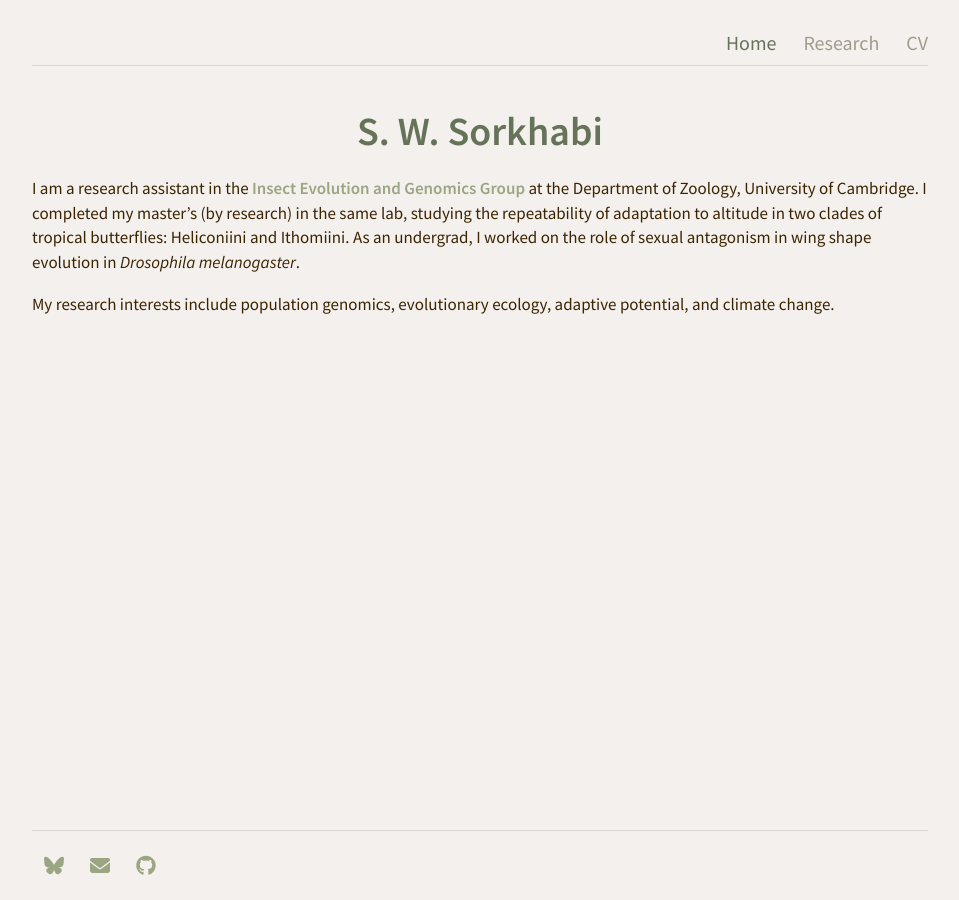
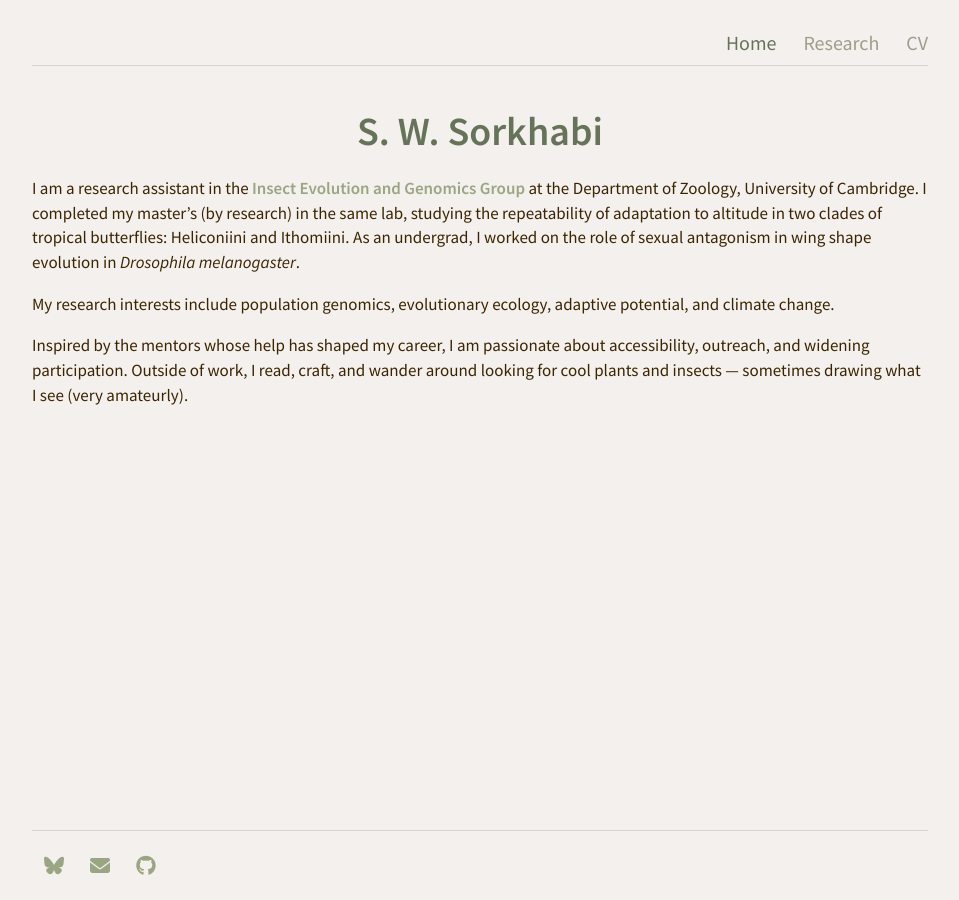
Before and after one commit to ssorkhabi/ssorkhabi.github.io, a Jekyll site: the page built from index.md, in a window 1280 px wide. Shown: the whole page, without its empty margins (160-1119 px from the left). Built offline with Jekyll 4.4.1, drawn with Linux system fonts in a browser that asks for light colours.

Commit message:
updated the text

```diff
--- a/index.md
+++ b/index.md
@@ -8,3 +8,6 @@ I am a research assistant in the [Insect Evolution and Genomics Group](https://w
 
 My research interests include population genomics, evolutionary ecology, adaptive potential, and climate change.
 {: .lighter}
+
+Inspired by the mentors whose help has shaped my career, I am passionate about accessibility, outreach, and widening participation. Outside of work, I read, craft, and wander around looking for cool plants and insects — sometimes drawing what I see (very amateurly).
+{: .lighter}
```
